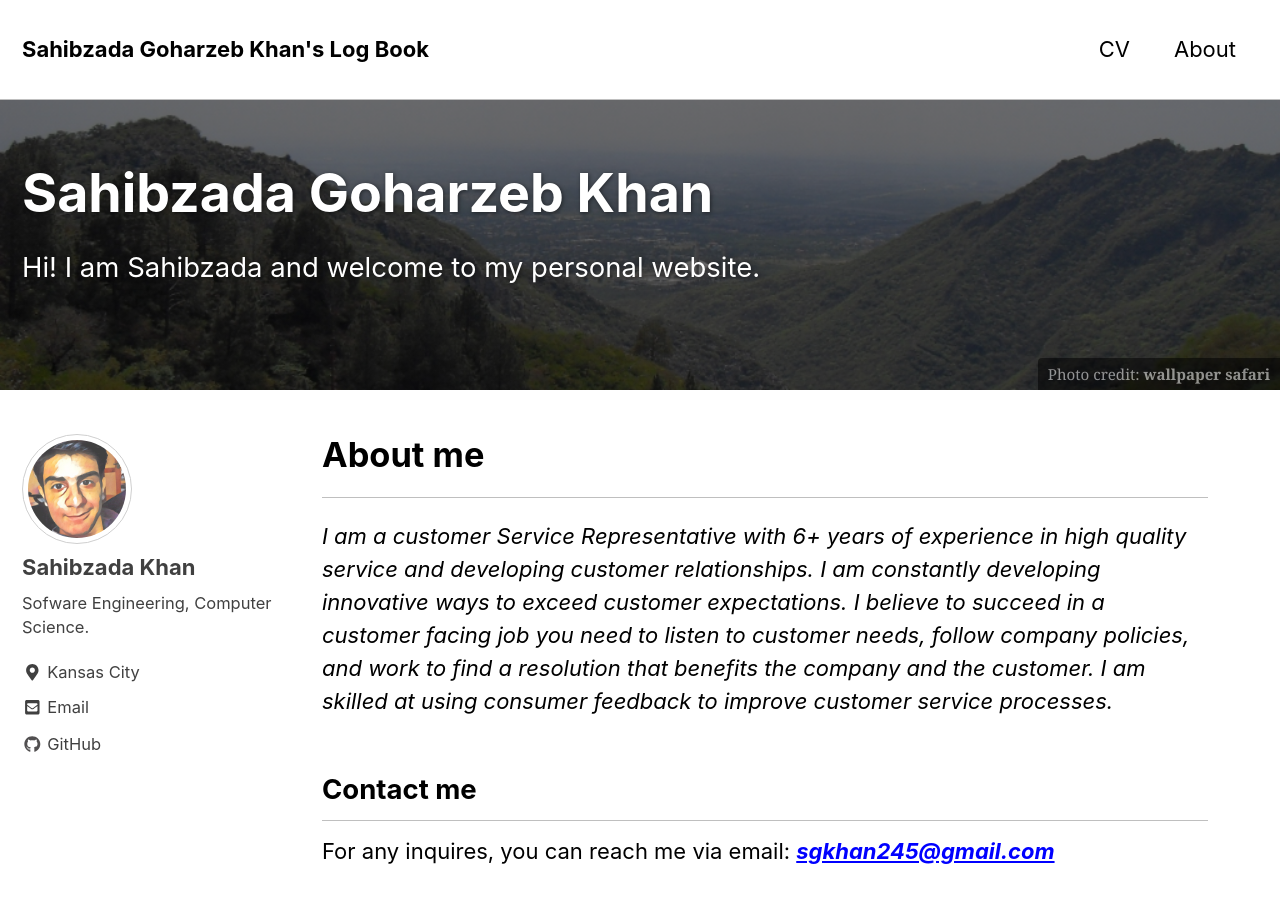
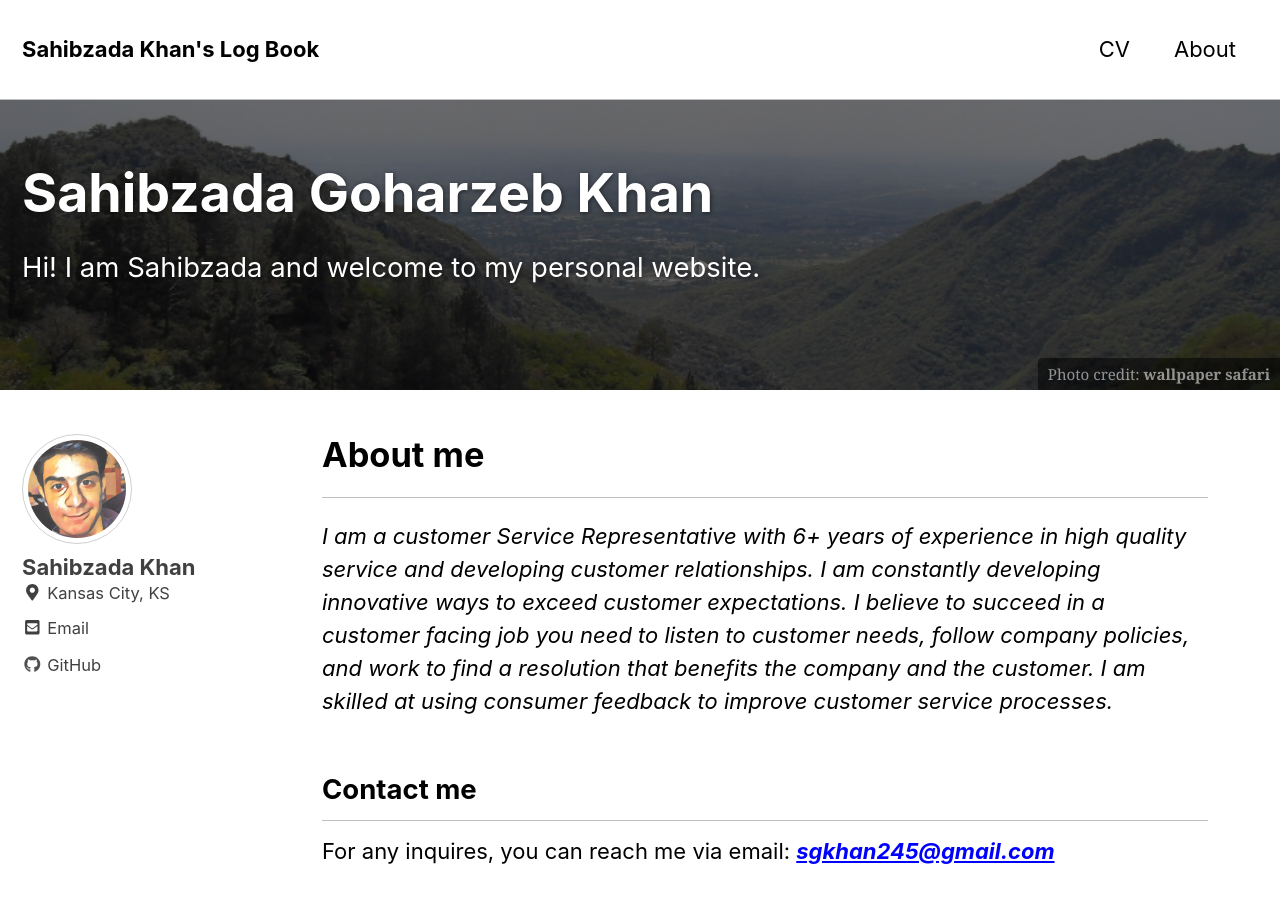
Before and after one commit to goharzeb/goharzeb.github.io, a Jekyll site: the page built from index.md, in a window 1280 px wide and 900 px high. Built offline with Jekyll 4.4.1, drawn with Linux system fonts in a browser that asks for light colours; nearby versions of some CDN libraries; some of the changed text lies outside the part shown.

Commit message:
Update _config.yml

```diff
--- a/_config.yml
+++ b/_config.yml
@@ -17,10 +17,10 @@ minimal_mistakes_skin    : "contrast" #, "air", "aqua", "contrast", "dark", "dir
 
 # Site Settings
 locale                   : "en-US"
-title                    : "Sahibzada Goharzeb Khan's Log Book"
+title                    : "Sahibzada Khan's Log Book"
 title_separator          : "|"
-name                     : "Sahibzada Goharzeb Khan"
-description              : "Software Engineering, Computer Science. "
+name                     : "Sahibzada Khan"
+description              : #"Software Engineering, Computer Science. "
 url                      : # the base hostname & protocol for your site e.g. "https://mmistakes.github.io"
 baseurl                  : # the subpath of your site, e.g. "/blog"
 repository               : # GitHub username/repo-name e.g. "mmistakes/minimal-mistakes"
@@ -103,8 +103,8 @@ analytics:
 author:
   name             : "Sahibzada Khan"
   avatar           : "/images/profile_picture.jpg" # path of avatar image, e.g. "/assets/images/bio-photo.jpg"
-  bio              : "Sofware Engineering, Computer Science."
-  location         : "Kansas City"
+  bio              : #"Sofware Engineering, Computer Science."
+  location         : "Kansas City, KS"
   email            : "sgkhan245@gmail.com"
   uri              :
   home             : # null (default), "absolute or relative url to link to author home"
```
